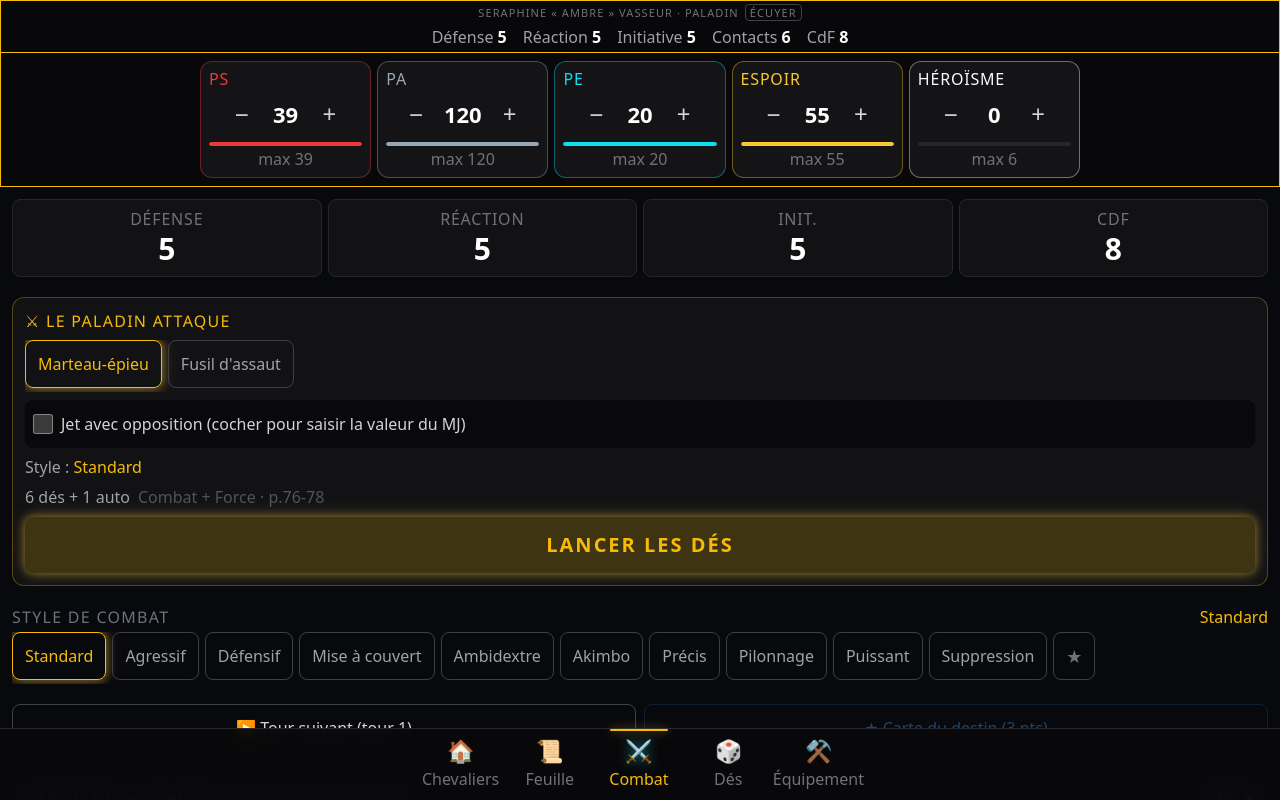
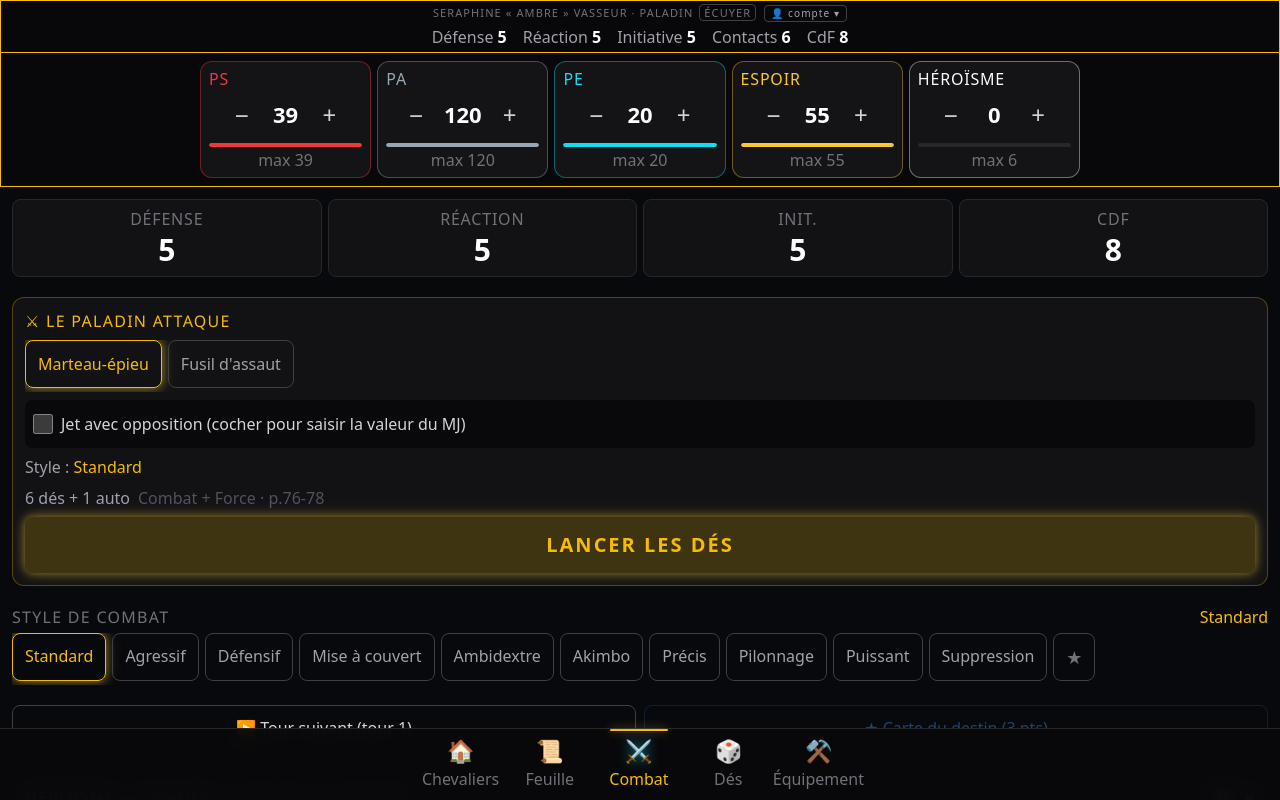
Before and after one commit to mjjdr946-sketch/knight-sheet, a Next.js app: page /personnage/combat in a window 1280 px wide. Built offline with nearby package versions, Linux system fonts and the light colour scheme.

Commit message:
ops: rendre le menu Compte (défini mais jamais monté)
CompteMenu existait dans GaugeBar.tsx sans être rendu : impossible de changer de
compte ou de se déconnecter depuis l'app. Monté dans la ligne d'en-tête.

```diff
--- a/components/header/GaugeBar.tsx
+++ b/components/header/GaugeBar.tsx
@@ -22,6 +22,8 @@ export default function GaugeBar() {
           {palierPuissance(character.gloire).rang}
         </span>
         {character.scelle && <span className="ml-1 text-neon-gold" title="Fiche scellée — édition bloquée">🔒</span>}
+        {/* ops : CompteMenu était défini mais jamais rendu (menu compte inaccessible) */}
+        <CompteMenu />
       </p>
       {/* Desktop (≥1024px) : dérivées affichées en dur dans le header, sans drill-down (prompt v9 §2) */}
       <div className="hidden justify-center gap-4 border-b border/50 py-1 text-xs lg:flex">
```
